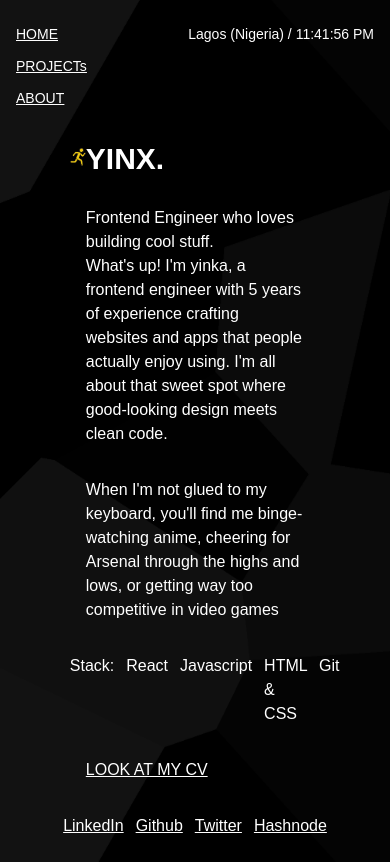
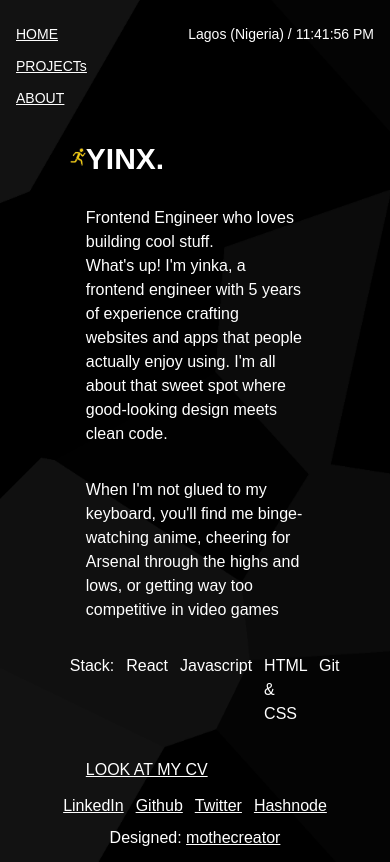
Before and after one commit to Yinkajay/new-portfolio, a React (Vite) app: page /home in a window 390 px wide. Built offline with nearby package versions, Linux system fonts and the light colour scheme; a web font is replaced by a local one.

Commit message:
Edit Footer

```diff
--- a/src/components/Footer.jsx
+++ b/src/components/Footer.jsx
@@ -3,8 +3,8 @@ import { Link, NavLink } from 'react-router-dom'
 
 const Footer = () => {
     return (
-        <footer className='absolute h-20 max-w-screen-2xl mx-auto left-0 right-0 bg-aber-300 bottom-0 p-8 flex justify-center'>
-            <ul className='flex gap-3 md:gap-5'>
+        <footer className='absolute h-20 max-w-screen-2xl mx-auto left-0 right-0 bg-aber-300 max-mobile:flex-col bottom-0 p-8 flex justify-center gap-5 max-mobile:gap-2'>
+            <ul className='flex gap-3 md:gap-5 max-mobile:mx-auto'>
                 <li>
                     <Link className='underline'>LinkedIn</Link>
                 </li>
@@ -18,6 +18,9 @@ const Footer = () => {
                     <Link className='underline' to={'https://adeyinka.hashnode.dev/'}>Hashnode</Link>
                 </li>
             </ul>
+            <div className="max-mobile:mx-auto">
+                <p>Designed: <span className='underline'> mothecreator </span></p>
+            </div>
         </footer>
     )
 }
```
